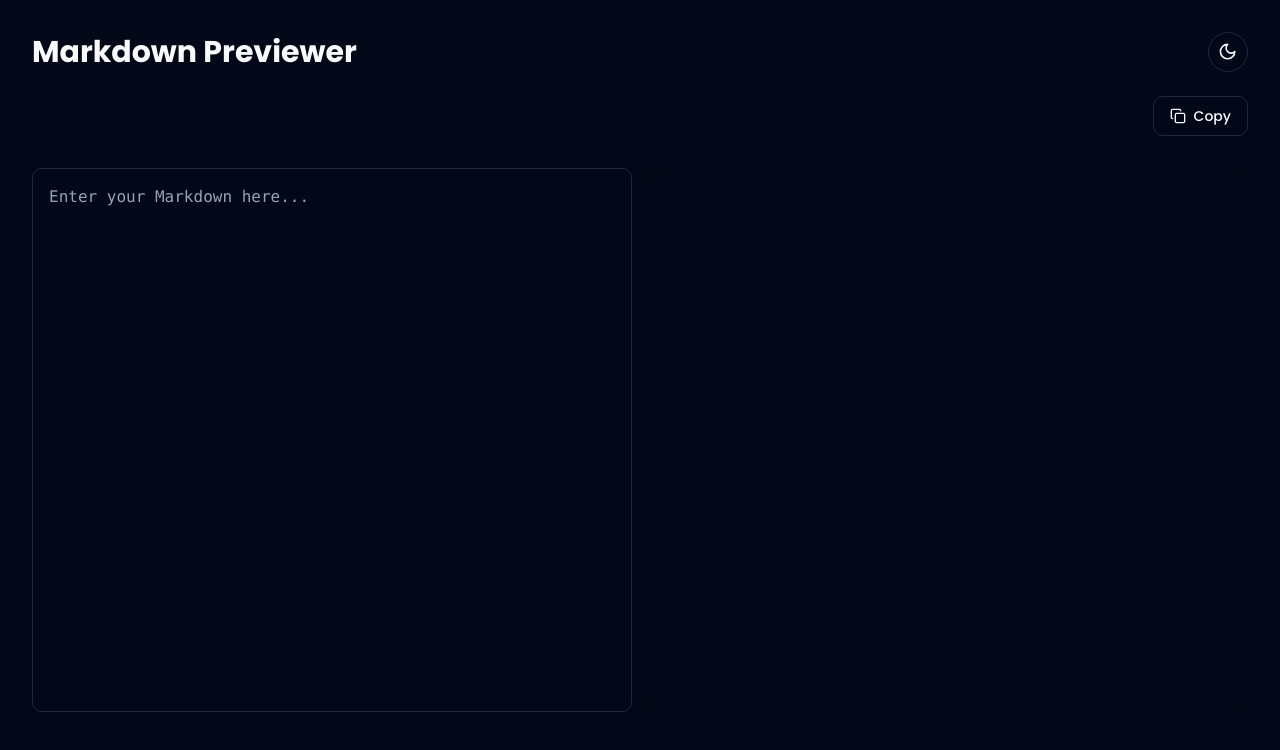
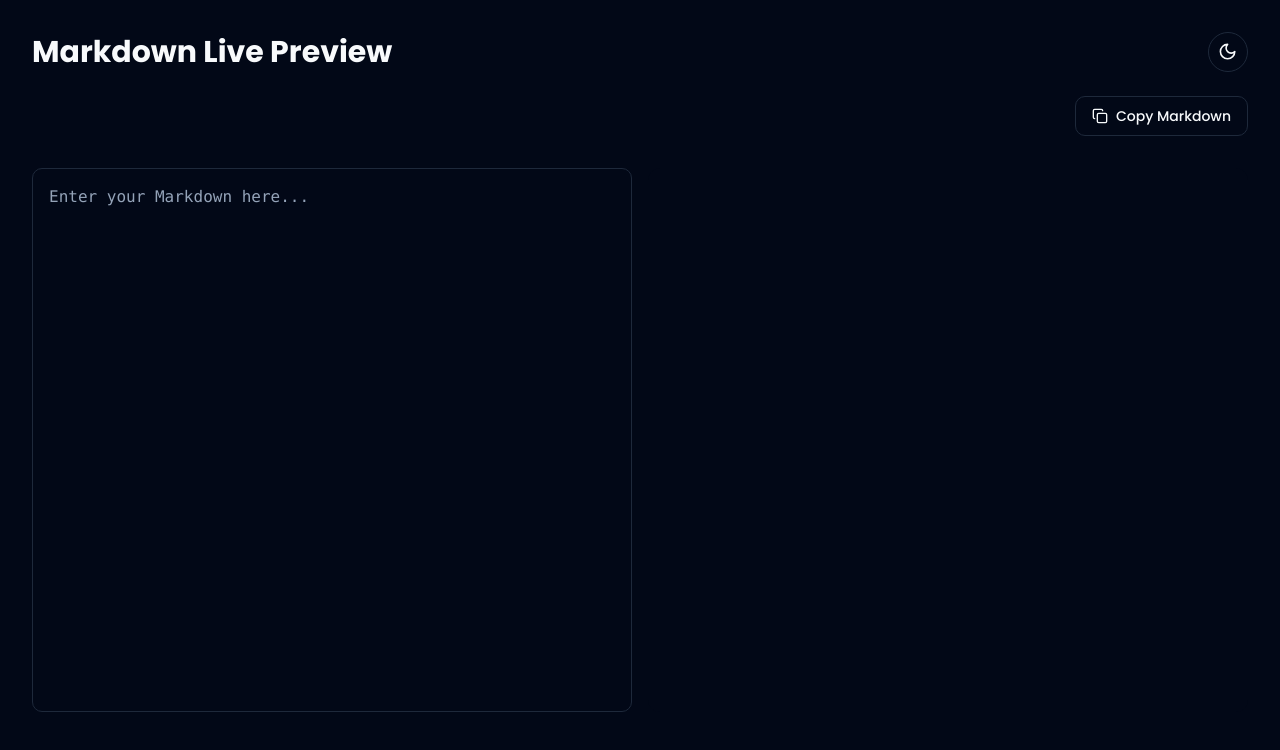
Before and after one commit to NebeyouMusie/Markdown-Live-Preview, a React (Vite) app: page / in a window 1280 px wide. Shown: the top 750 px of the page. Built offline with nearby package versions, Linux system fonts and the light colour scheme.

Commit message:
Update title and button text
- Changed the page title to "Markdown Live Preview" for both the app and the browser tab.
- Updated the button text from "Copy" to "Copy Markdown".
[skip gpt_engineer]

```diff
--- a/index.html
+++ b/index.html
@@ -4,7 +4,7 @@
 <head>
   <meta charset="UTF-8" />
   <meta name="viewport" content="width=device-width, initial-scale=1.0" />
-  <title>seamless-markdown-interaction</title>
+  <title>Markdown Live Preview</title>
   <meta name="description" content="GPT Engineer Generated Project" />
   <meta name="author" content="GPT Engineer" />
   <meta property="og:image" content="/og-image.svg" />
--- a/src/pages/Index.tsx
+++ b/src/pages/Index.tsx
@@ -32,7 +32,7 @@ const Index = () => {
     <div className="min-h-screen bg-background p-4 sm:p-6 lg:p-8 animate-fade-in">
       <header className="max-w-7xl mx-auto mb-8">
         <div className="flex items-center justify-between mb-6">
-          <h1 className="text-2xl sm:text-3xl font-bold">Markdown Previewer</h1>
+          <h1 className="text-2xl sm:text-3xl font-bold">Markdown Live Preview</h1>
           <ThemeToggle />
         </div>
         <div className="flex items-center justify-end gap-2">
@@ -42,7 +42,7 @@ const Index = () => {
             className="gap-2"
           >
             <Copy className="h-4 w-4" />
-            Copy
+            Copy Markdown
           </Button>
         </div>
       </header>
```
